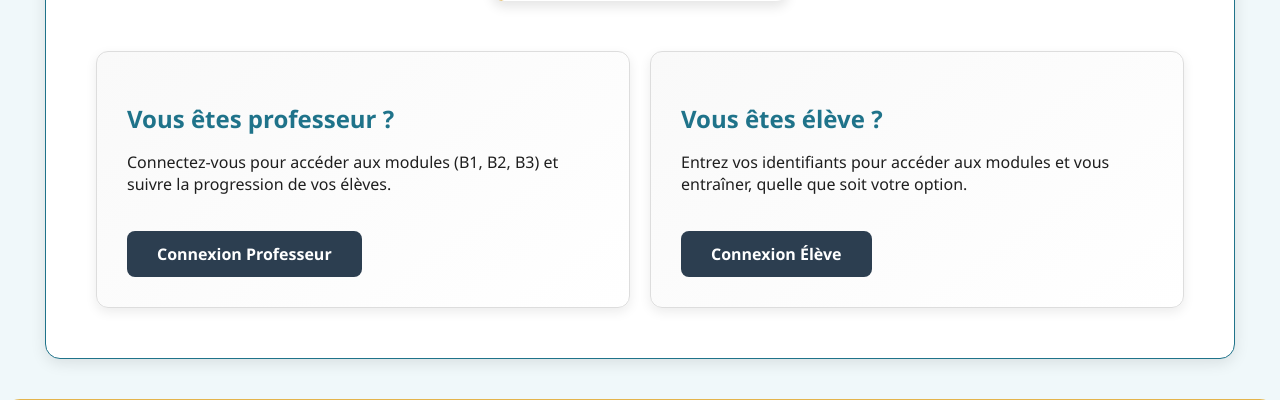
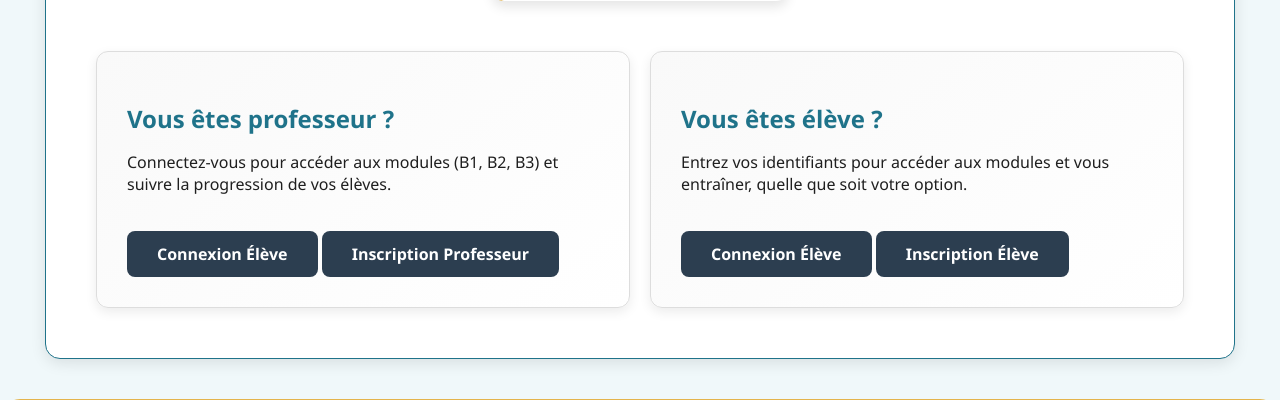
Before and after one commit to Apprentissage-Cours-Stage/SIO-Magistrum, a Django app: page / in a window 1280 px wide. Shown: the part 1037-1437 px from the top of the page. Run offline with Django 5.2, Linux system fonts and the light colour scheme.

Commit message:
Mise à jour des boutons pour les connexions

```diff
--- a/SIOMagistrum/home/templates/home/index.html
+++ b/SIOMagistrum/home/templates/home/index.html
@@ -54,12 +54,14 @@
             <div class="prof-section">
                 <h2>Vous êtes professeur ?</h2>
                 <p>Connectez-vous pour accéder aux modules (B1, B2, B3) et suivre la progression de vos élèves.</p>
-                <a class="connexion-btn" href="{% url 'inscription_prof' %}">Connexion Professeur</a>
+                <a class="connexion-btn" href="{% url 'login_prof' %}">Connexion Élève</a>
+                <a class="connexion-btn" href="{% url 'inscription_prof' %}">Inscription Professeur</a>
             </div>
             <div class="eleve-section">
                 <h2>Vous êtes élève ?</h2>
                 <p>Entrez vos identifiants pour accéder aux modules et vous entraîner, quelle que soit votre option.</p>
-                <a class="connexion-btn" href="{% url 'eleve_login' %}">Connexion Élève</a>
+                <a class="connexion-btn" href="{% url 'login_eleve' %}">Connexion Élève</a>
+                <a class="connexion-btn" href="{% url 'inscription_eleve' %}">Inscription Élève</a>
             </div>
         </section>
     </main>
```
